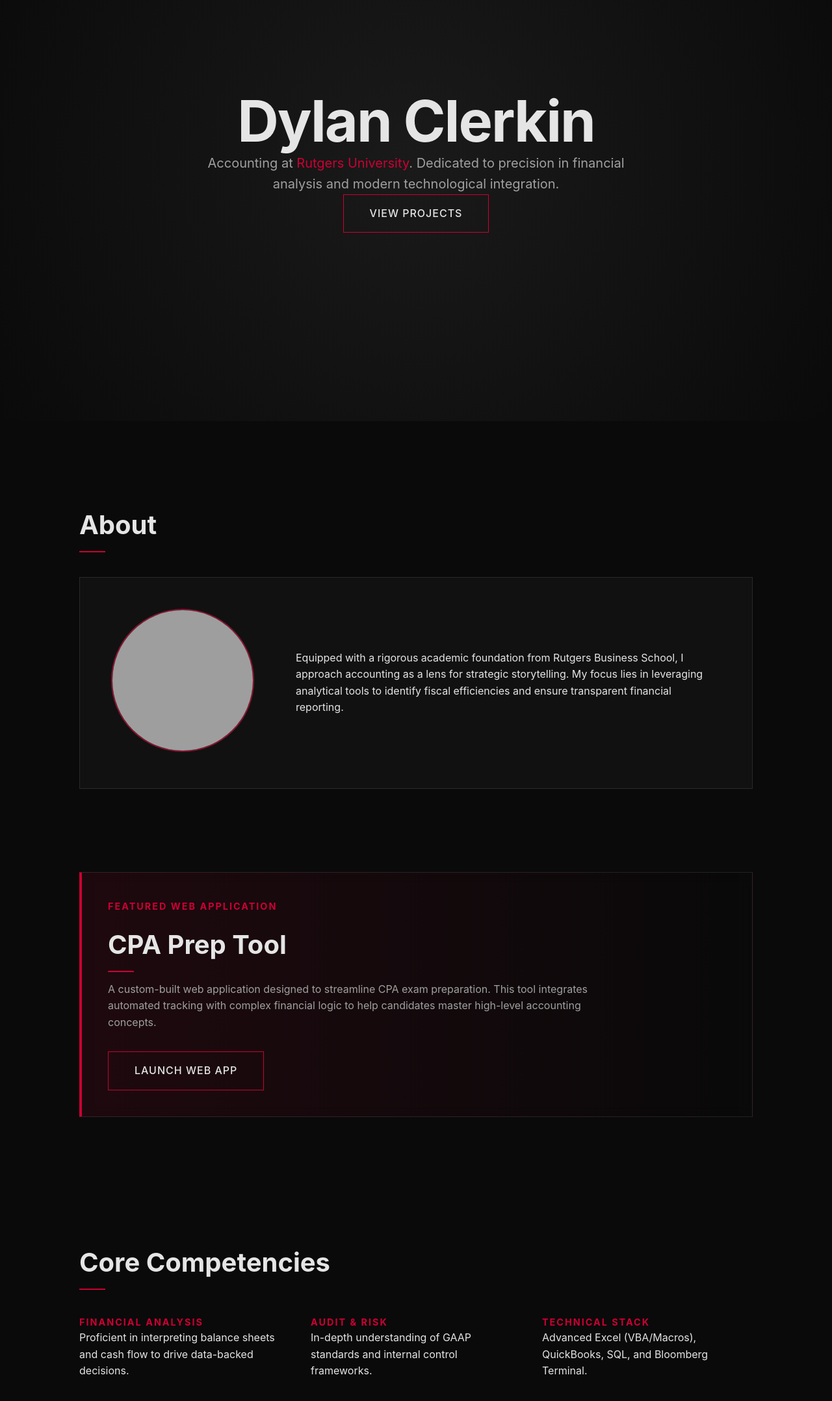
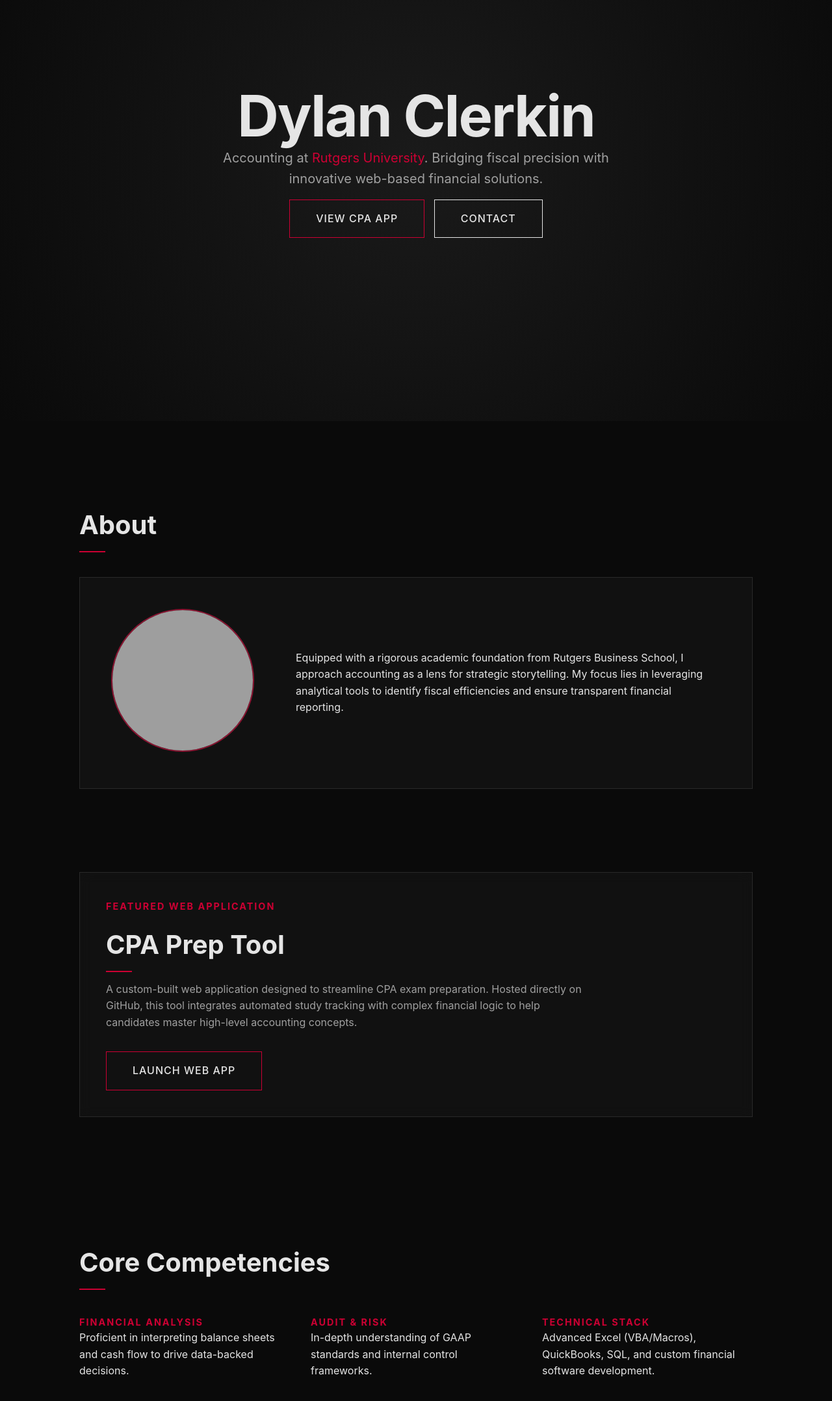
Before and after one commit to DylanClerkin/DylanClerkin.github.io, a plain HTML site: page index.html in a window 1280 px wide. Shown: the part 152-2308 px from the top of the page at 65% size. Drawn offline with Linux system fonts and the light colour scheme; grey boxes are pictures that could not be loaded.

Commit message:
Add files via upload

```diff
--- a/index.html
+++ b/index.html
@@ -85,6 +85,7 @@
             font-weight: 500;
             letter-spacing: 1px;
             transition: all 0.4s var(--easing);
+            cursor: pointer;
         }
 
         .btn:hover {
@@ -119,7 +120,14 @@
 
         .about-content:hover .profile-img { filter: grayscale(0%); transform: scale(1.05); }
 
-        /* --- General Cards & Sections --- */
+        /* --- Project/App Section --- */
+        .app-highlight {
+            background: linear-gradient(90deg, rgba(204, 0, 51, 0.1) 0%, rgba(0, 0, 0, 0) 100%);
+            border-left: 4px solid var(--rutgers-scarlet);
+            margin-bottom: 4rem;
+        }
+
+        /* --- General Typography --- */
         h2 { font-size: 2.5rem; margin-bottom: 3rem; position: relative; display: inline-block; }
         h2::after { content: ''; position: absolute; bottom: -10px; left: 0; width: 40px; height: 2px; background: var(--rutgers-scarlet); }
 
@@ -132,12 +140,6 @@
         }
 
         .glass-card:hover { border-color: var(--rutgers-scarlet); transform: translateY(-8px); }
-
-        .app-highlight {
-            background: linear-gradient(90deg, rgba(204, 0, 51, 0.1) 0%, rgba(0, 0, 0, 0) 100%);
-            border-left: 4px solid var(--rutgers-scarlet);
-            margin-bottom: 4rem;
-        }
 
         .skills-grid { display: grid; grid-template-columns: repeat(auto-fit, minmax(250px, 1fr)); gap: 2rem; }
 
@@ -172,8 +174,11 @@
     <section class="hero">
         <div class="container">
             <h1>Dylan Clerkin</h1>
-            <p>Accounting at <span class="accent-text">Rutgers University</span>. Dedicated to precision in financial analysis and modern technological integration.</p>
-            <a href="#app" class="btn">VIEW PROJECTS</a>
+            <p>Accounting at <span class="accent-text">Rutgers University</span>. Bridging fiscal precision with innovative web-based financial solutions.</p>
+            <div style="margin-top: 1rem;">
+                <a href="#app" class="btn">VIEW CPA APP</a>
+                <a href="#contact" class="btn" style="margin-left: 10px; border-color: var(--text-silver);">CONTACT</a>
+            </div>
         </div>
     </section>
 
@@ -195,7 +200,7 @@
             <div style="max-width: 750px;">
                 <h3 style="color: var(--rutgers-scarlet); text-transform: uppercase; letter-spacing: 2px; font-size: 0.9rem; margin-bottom: 1rem;">Featured Web Application</h3>
                 <h2 style="margin-bottom: 1.5rem;">CPA Prep Tool</h2>
-                <p style="margin-bottom: 2rem; color: var(--text-muted);">A custom-built web application designed to streamline CPA exam preparation. This tool integrates automated tracking with complex financial logic to help candidates master high-level accounting concepts.</p>
+                <p style="margin-bottom: 2rem; color: var(--text-muted);">A custom-built web application designed to streamline CPA exam preparation. Hosted directly on GitHub, this tool integrates automated study tracking with complex financial logic to help candidates master high-level accounting concepts.</p>
                 <a href="Assets/CPA APP/index.html" class="btn" target="_blank">LAUNCH WEB APP</a>
             </div>
         </section>
@@ -213,7 +218,7 @@
                 </div>
                 <div class="skill-item">
                     <h3 style="color: var(--rutgers-scarlet); font-size: 0.9rem; letter-spacing: 2px; text-transform: uppercase;">Technical Stack</h3>
-                    <p>Advanced Excel (VBA/Macros), QuickBooks, SQL, and Bloomberg Terminal.</p>
+                    <p>Advanced Excel (VBA/Macros), QuickBooks, SQL, and custom financial software development.</p>
                 </div>
             </div>
         </section>
@@ -251,6 +256,7 @@
     </footer>
 
     <script>
+        // Intersection Observer for Cinematic Entrances
         const observer = new IntersectionObserver((entries) => {
             entries.forEach(entry => {
                 if (entry.isIntersecting) entry.target.classList.add('active');
@@ -259,11 +265,17 @@
 
         document.querySelectorAll('.blur-in').forEach((el) => observer.observe(el));
 
+        // Smooth Scroll Logic
         document.querySelectorAll('a[href^="#"]').forEach(anchor => {
             anchor.addEventListener('click', function (e) {
-                e.preventDefault();
-                const target = document.querySelector(this.getAttribute('href'));
-                if(target) target.scrollIntoView({ behavior: 'smooth' });
+                const targetId = this.getAttribute('href');
+                if (targetId.startsWith('#')) {
+                    e.preventDefault();
+                    const targetElement = document.querySelector(targetId);
+                    if (targetElement) {
+                        targetElement.scrollIntoView({ behavior: 'smooth' });
+                    }
+                }
             });
         });
     </script>
```
